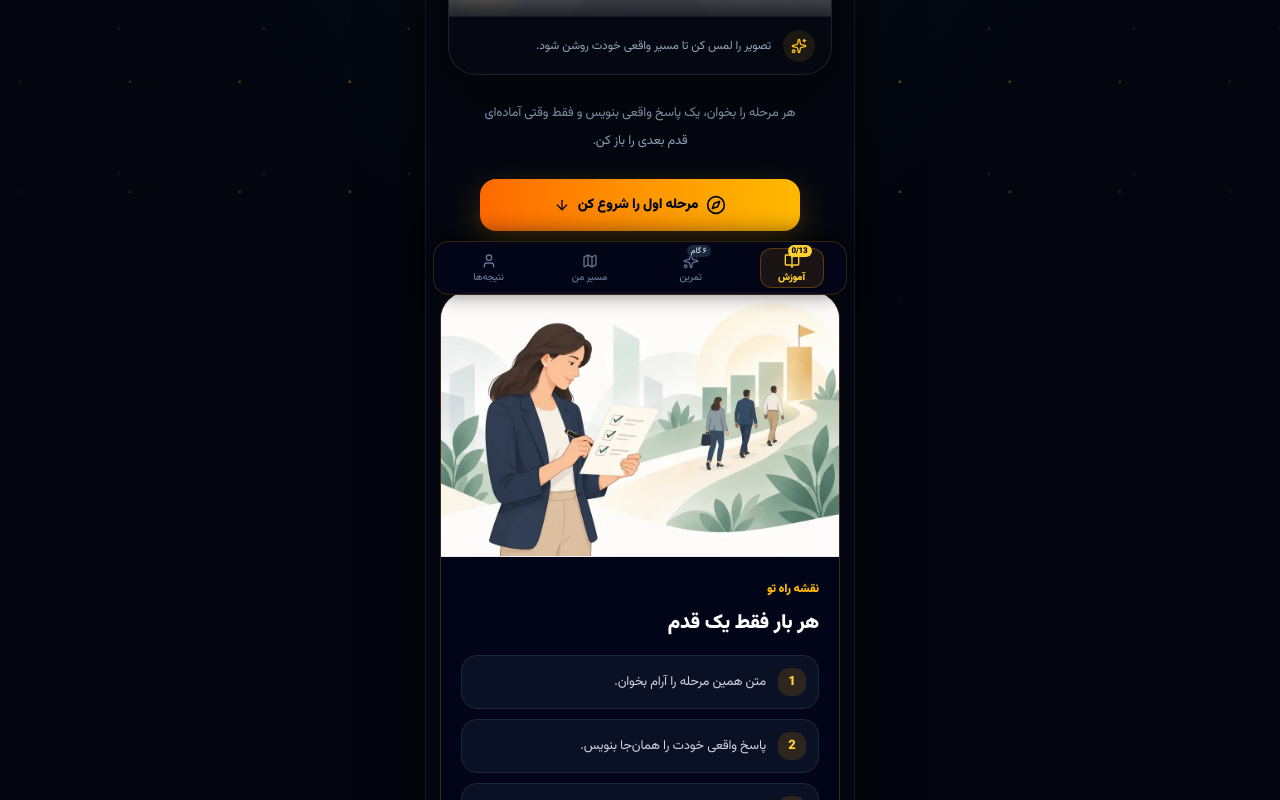
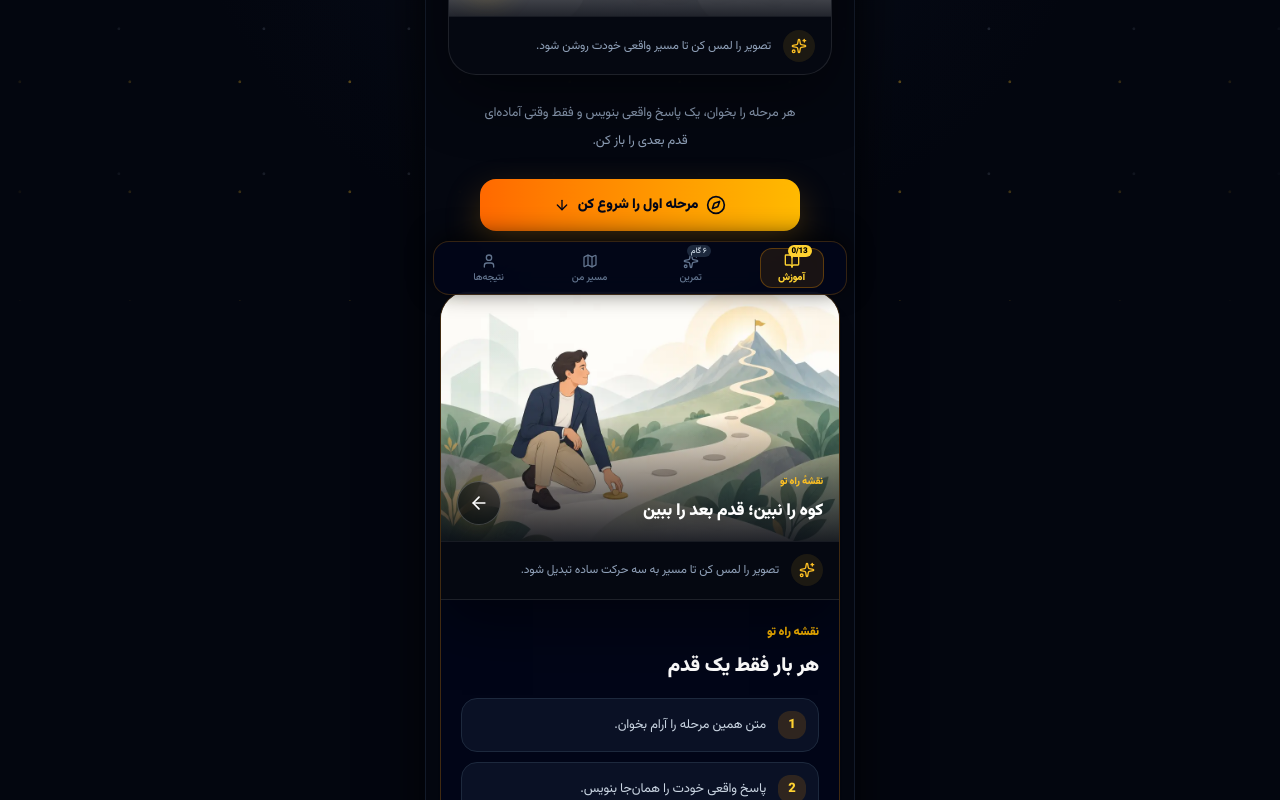
Before and after one commit to amirzaee1/hadaf, a React (Vite) app: page / in a window 1280 px wide. Shown: the part 499-1299 px from the top of the page. Built offline with nearby package versions, Linux system fonts and the light colour scheme; a web font is replaced by a local one.

Commit message:
بازطراحی سینمایی: App.tsx

```diff
--- a/src/App.tsx
+++ b/src/App.tsx
@@ -15,7 +15,8 @@ import { MobileTopBar } from './components/mobile/MobileTopBar';
 import { MobileTabBar, MobileTab } from './components/mobile/MobileTabBar';
 import { MobileProfileView } from './components/mobile/MobileProfileView';
 import { JourneyMap } from './components/core/JourneyMap';
-import { FlatStoryIllustration } from './components/FlatStoryIllustration';
+import { getEditorialImageSrc } from './components/FlatStoryIllustration';
+import { CinematicReveal } from './components/CinematicReveal';
 import { loadUserProgress, saveUserProgress, INITIAL_USER_PROGRESS } from './utils/storage';
 import { getChapterTheme } from './utils/chapterTheme';
 
@@ -97,7 +98,19 @@ export default function App() {
                   <div className="space-y-5">
                     <PrologueHero onStartJourney={() => openChapter(1)} />
                     <section className="mx-1 overflow-hidden rounded-[28px] border border-amber-500/25 bg-slate-950/88 shadow-xl">
-                      <FlatStoryIllustration chapterId={13} index={2} hero className="aspect-[3/2] rounded-none border-0 border-b border-slate-200" />
+                      <CinematicReveal
+                        beforeSrc={getEditorialImageSrc(13, 0)}
+                        afterSrc={getEditorialImageSrc(13, 2)}
+                        beforeAlt="مسیر بلند هدف"
+                        afterAlt="سه قدم روشن روزانه"
+                        eyebrow="نقشهٔ راه تو"
+                        title="کوه را نبین؛ قدم بعد را ببین"
+                        instruction="تصویر را لمس کن تا مسیر به سه حرکت ساده تبدیل شود."
+                        result="بخوان، پاسخ بده و فقط با انتخاب خودت مرحلهٔ بعد را باز کن."
+                        accent="#fbbf24"
+                        compact
+                        className="rounded-none border-0 border-b border-white/10"
+                      />
                       <div className="p-5 text-right">
                         <span className="text-xs font-black text-amber-400">نقشه راه تو</span>
                         <h2 className="mt-1.5 text-xl font-black leading-8 text-white">هر بار فقط یک قدم</h2>
```
